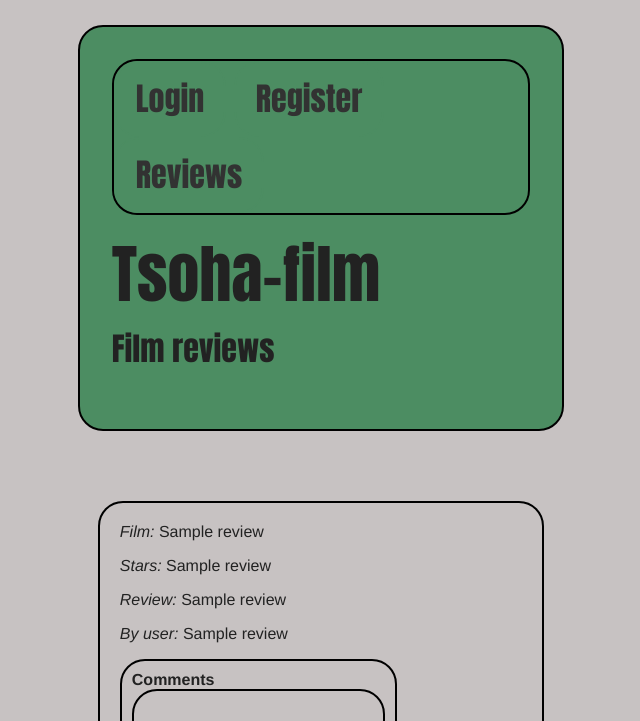
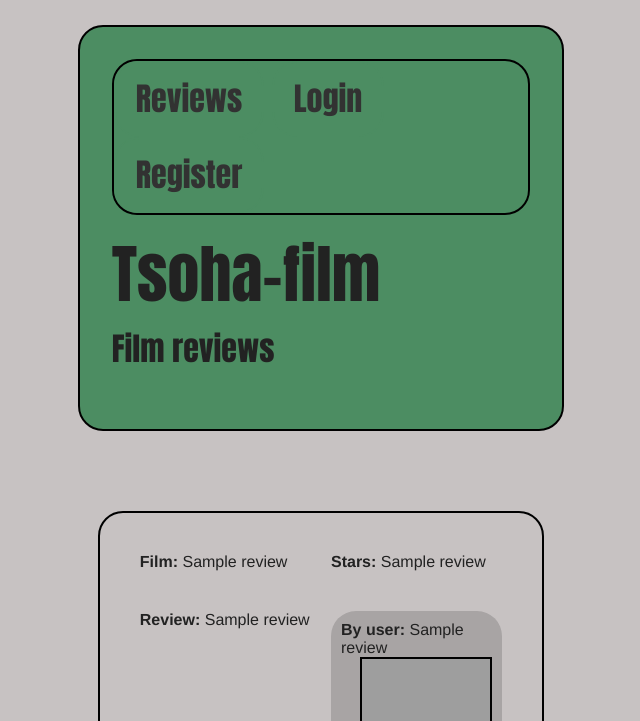
Before and after one commit to EeroHY/tsoha-film, a Flask app: template templates/reviews.html in a window 1280 px wide. Shown: the top 721 px of the page, without its empty margins (319-959 px from the left). Run offline with Flask 3, Linux system fonts and the light colour scheme; the template is opened without the code that fills it: most values are stand-ins (such as "Sample title", 1, 10 or a date in 2020); grey boxes are pictures that could not be loaded.

Commit message:
Modified styling

```diff
--- a/reviews.py
+++ b/reviews.py
@@ -23,7 +23,7 @@ def remove(review_id):
 def get_list():
     try:
         sql = text(
-            "SELECT reviews.id, users.username, reviews.title, reviews.stars, reviews.review FROM reviews, users "
+            "SELECT reviews.id, users.id, users.username, reviews.title, reviews.stars, reviews.review FROM reviews, users "
             "WHERE reviews.user_id=users.id ORDER BY reviews.id"
         )
         result = db.session.execute(sql)
--- a/routes.py
+++ b/routes.py
@@ -20,7 +20,7 @@ def login():
             if not username or not password:
                 raise Exception("Form must be filled")
             if users.login(username, password):
-                return redirect("/")
+                return redirect("/profile")
             else:
                 raise Exception("User not found")
     except Exception as error:
--- a/static/styles/style.css
+++ b/static/styles/style.css
@@ -50,12 +50,12 @@ body {
 }
 
 input[type="text"] {
-  width: 95%;
+  width: 63%;
   padding: 5px;
 }
 
 input[type="password"] {
-  width: 95%;
+  width: 63%;
   padding: 5px;
 }
 
@@ -70,15 +70,19 @@ input[type="submit"]:hover {
   color: white;
 }
 
+textarea {
+  width: 63%;
+  height: 100px;
+}
+
 .content {
-  padding: 20px;
 }
 
 .form {
   padding: 20px;
   max-width: 100%;
   border-radius: 25px;
-  border: 2px solid black;
+  background: rgb(193, 187, 187);
 }
 
 .review {
@@ -91,14 +95,14 @@ input[type="submit"]:hover {
 .comments {
   padding: 10px;
   border-radius: 25px;
-  border: 2px solid black;
+  background: rgb(193, 187, 187);
   max-width: 63%;
 }
 
 
 .comment {
   border-radius: 25px;
-  border: 2px solid black;
+  background: rgb(181, 176, 176);
   padding: 20px;
 }
 
@@ -122,3 +126,22 @@ img {
   display: block;
   margin-left: auto;
 }
+
+.byUser {
+  border-radius: 25px;
+  max-width: 20em;
+  background: rgb(168, 164, 164);
+}
+
+.left {
+  width: 50%;
+
+}
+
+.right {
+  width: 50%;
+}
+
+div {
+  padding: 10px;
+}
--- a/templates/layout.html
+++ b/templates/layout.html
@@ -10,14 +10,14 @@
 
     <div class="header">
         <div class="menu">
+            <a href="/review" class="button">Reviews</a>
             {% if session.user_id %}
             <a href="/profile" class="button">Profile</a>
             <a href="/logout" class="button">Logout</a>
             {% else %}
             <a href="/login" class="button">Login</a>
+            <a href="/register" class="button">Register</a>
             {% endif %}
-            <a href="/register" class="button">Register</a>
-            <a href="/review" class="button">Reviews</a>
         </div>
         <h1>Tsoha-film </h1>
         <p>Film reviews </p>
--- a/templates/profile.html
+++ b/templates/profile.html
@@ -31,7 +31,7 @@
             <p>File:<br>
                 <input type="file" name="file">
             </p>
-            <input type="submit" value="Send">
+            <input type="submit" value="Change">
         </form>
     </div>
 
--- a/templates/reviews.html
+++ b/templates/reviews.html
@@ -20,30 +20,43 @@
 {% for review in reviews %}
 <div class="flex-container-column">
     <div class="review">
-        <i>Film:</i> {{ review[2] }}
-        <p>
-            <i>Stars:</i> {{ review[3] }}
-        <p>
-            <i>Review:</i> {{ review[4] }}
-        <p>
-            <i>By user:</i> {{ review[1] }}
-        <p>
-
+        <div class="flex-container">
+            <div class="left">
+                <b>Film:</b> {{ review[3] }}
+            </div>
+            <div class="right">
+                <b>Stars:</b> {{ review[4] }}
+            </div>
+        </div>
+        <div class="flex-container">
+            <div class="left">
+                <b>Review:</b> {{ review[5] }}
+            </div>
+            <div class="right">
+                <div class="byUser">
+                    <b>By user:</b> {{ review[2] }}
+                    <img src="/image/{{review[1]}}" style="width:128px;height:128px;"
+                        onError="this.src ='/static/images/default.jpg'">
+                </div>
+            </div>
+        </div>
         <div class="comments">
             <b>Comments</b>
             {% for comment in comments %}
             {% if comment.review_id == review.id %}
+            <br>
             <div class="flex-container-column comment">
-                <div class="flex-container">
-                    <b>Comment by:</b> {{ comment[1] }}
-                    <img src="/image/{{comment[0]}}" style="width:128px;height:128px;"
-                        onError="this.src ='/static/images/default.jpg'">
-                </div>
+                    <div class="byUser">
+                        <b>User:</b> {{ comment[1] }}
+                        <img src="/image/{{review[1]}}" style="width:128px;height:128px;"
+                            onError="this.src ='/static/images/default.jpg'">
+                    </div>
                 <div>
                     <b>Comment:</b> {{ comment[3] }}
                 </div>
             </div>
             {% endif %}
+
             {% endfor %}
             {% if session.user_id %}
             <form action="/comment" method="POST">
```
